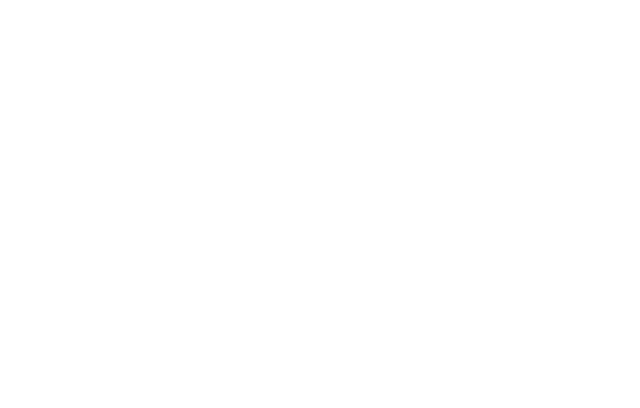
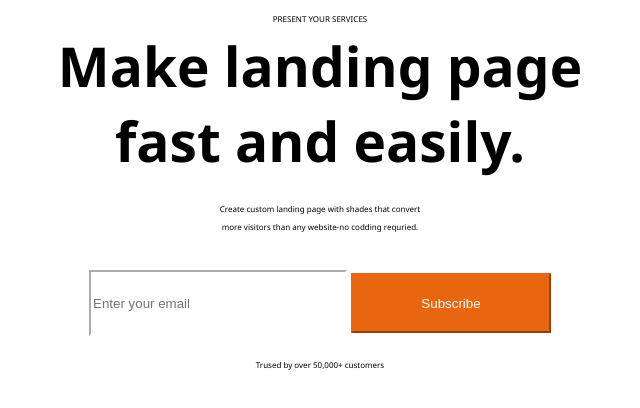
Before and after one commit to EmmanuelBassey02/Landing-page, a plain HTML site: page shades.html in a window 1280 px wide. Shown: the whole page, without its empty margins (320-960 px from the left). Drawn offline with Linux system fonts and the light colour scheme.

Commit message:
added middle section to the page

```diff
--- a/shades.css
+++ b/shades.css
@@ -4,9 +4,43 @@
 
 
 /*  <!-- MIDDLE SECTION (Berechiah) --> */
+.body{
+    /* background-color: skyblue; */
+   text-align: center;
+}
+.top-small{
+    padding-top: 10px;
+}
+
+small{
+    font-family: 'Segoe UI', Tahoma, Geneva, Verdana, sans-serif;
+    font-size: 8px;
+    text-decoration: solid;
+}
+
+h1{
+    margin-top: 2px;
+    margin-bottom: 2px;
+    font-size: 55px;
+    font-family: 'Segoe UI', Tahoma, Geneva, Verdana, sans-serif;
+}
 
 
-
-
-
+.button-right{
+color: white;
+height: 60px;
+width: 250px;
+border-color: white;
+}
+.left-button{
+background-color: rgb(232, 102, 15);
+color: white;
+height: 60px;
+width: 200px;
+border-color: rgb(232, 102, 15);
+}
+.left-button a{
+    text-decoration: none;
+    color: #fff;
+}
 /* <!-- BOTTOM SECTION (Emmanuel) -->  */
--- a/shades.html
+++ b/shades.html
@@ -1,21 +1,44 @@
 <!DOCTYPE html>
 <html lang="en">
+
 <head>
     <meta charset="UTF-8">
     <meta http-equiv="X-UA-Compatible" content="IE=edge">
     <meta name="viewport" content="width=device-width, initial-scale=1.0">
     <title>Document</title>
+    <link rel="stylesheet" href="shades.css">
 </head>
+
 <body>
     <!-- NAV BAR (Mitchel) -->
-   <nav>
+    <nav>
 
-   </nav>
+    </nav>
 
 
-  <!-- MIDDLE SECTION (Berechiah) -->
+    <!-- MIDDLE SECTION (Berechiah) -->
     <section>
+        <div class="body">
+            <small class="top-small">
+                PRESENT YOUR SERVICES
+            </small>
+            <h1>
+                Make landing page <br> fast and easily.
+            </h1><br>
+            <small>Create custom landing page with shades that convert <br>
+                more visitors than any website-no codding requried.</small><br><br><br>
 
+            <div class="button">
+                <input class="button-right" type="text" name="email" placeholder="Enter your email">
+
+                <button class="left-button">
+                    <a href="#"> Subscribe</a>
+                </button>
+                <br><br>
+            </div>
+
+            <small>Trused by over 50,000+ customers</small>
+        </div>
     </section>
 
 
@@ -25,4 +48,5 @@
 
     </section>
 </body>
+
 </html>
```
